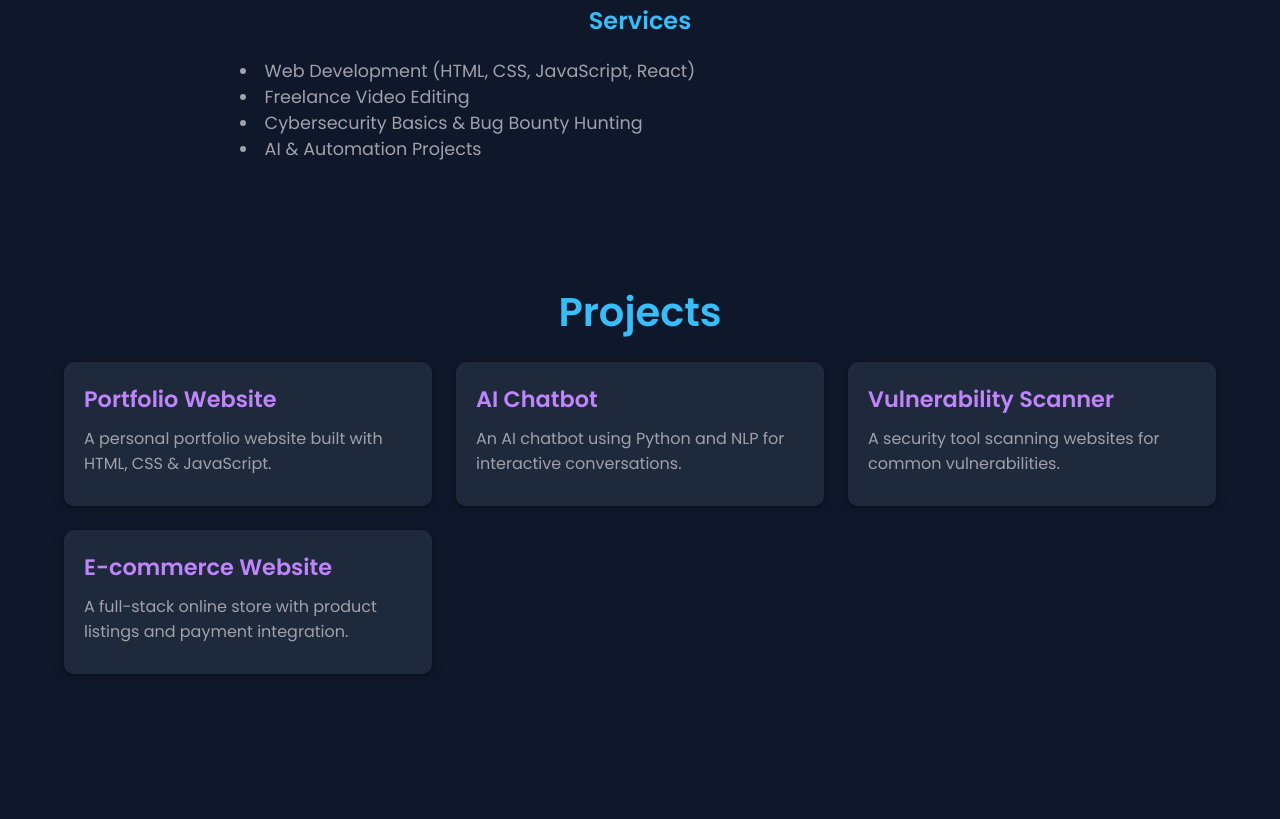
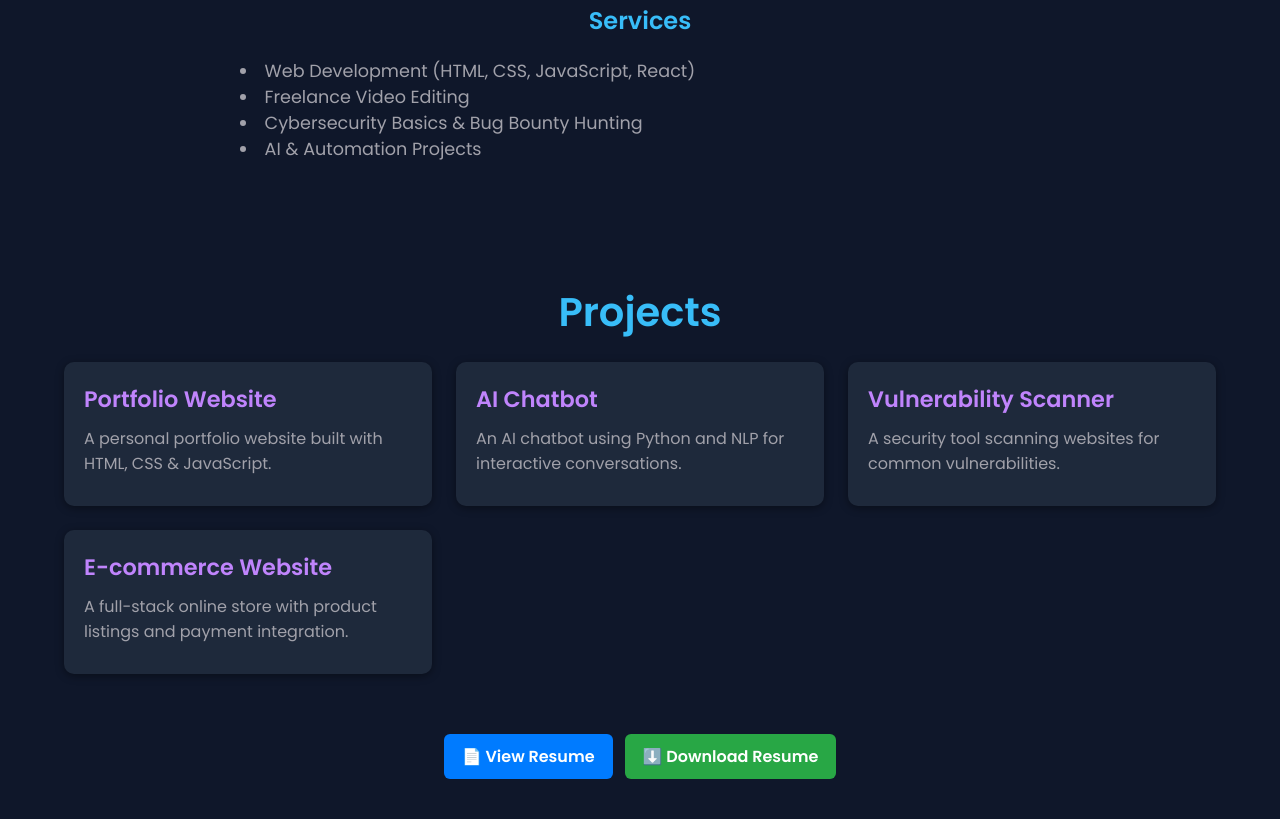
Before and after one commit to AtharvaRJ2005/AtharvaRJ2005.github.io, a plain HTML site: page index.html in a window 1280 px wide. Shown: the part 1159-1978 px from the top of the page. Before the commit the page ends 1893 px from the top, so only its background shows below. Drawn offline with Linux system fonts and the light colour scheme.

Commit message:
Update index.html

```diff
--- a/index.html
+++ b/index.html
@@ -366,4 +366,53 @@
     <div id="projectModal" class="modal" aria-hidden="true" role="dialog" aria-labelledby="modalTitle" aria-describedby="modalDesc">
       <div class="modal-content">
         <button class="modal-close" aria-label="Close modal">&times;</button>
-        <h
+        <h2 id="modalTitle" class="project-title">Project Title</h2>
+        <p id="modalDesc" class="project-desc">
+          Detailed project description goes here. Mention features, technologies used (HTML, CSS, JS, etc.), what
+          problem it solves, and any interesting insights.
+        </p>
+      </div>
+    </div>
+
+    <!-- Resume Buttons -->
+    <div class="resume-buttons">
+      <a href="Atharva Jagtap resume.pdf" target="_blank" rel="noopener noreferrer" class="resume-button">
+        📄 View Resume
+      </a>
+      <a href="Atharva Jagtap resume.pdf" download class="resume-button download">
+        ⬇️ Download Resume
+      </a>
+    </div>
+
+    <style>
+      .resume-buttons {
+        display: flex;
+        gap: 12px;
+        margin-top: 30px;
+        justify-content: center;
+        padding-bottom: 40px;
+      }
+
+      .resume-button {
+        display: inline-block;
+        padding: 10px 18px;
+        background-color: #007bff;
+        color: white;
+        text-decoration: none;
+        border-radius: 6px;
+        font-weight: bold;
+        transition: background-color 0.3s ease;
+      }
+
+      .resume-button:hover {
+        background-color: #0056b3;
+      }
+
+      .resume-button.download {
+        background-color: #28a745;
+      }
+
+      .resume-button.download:hover {
+        background-color: #1e7e34;
+      }
+    </style>
```
